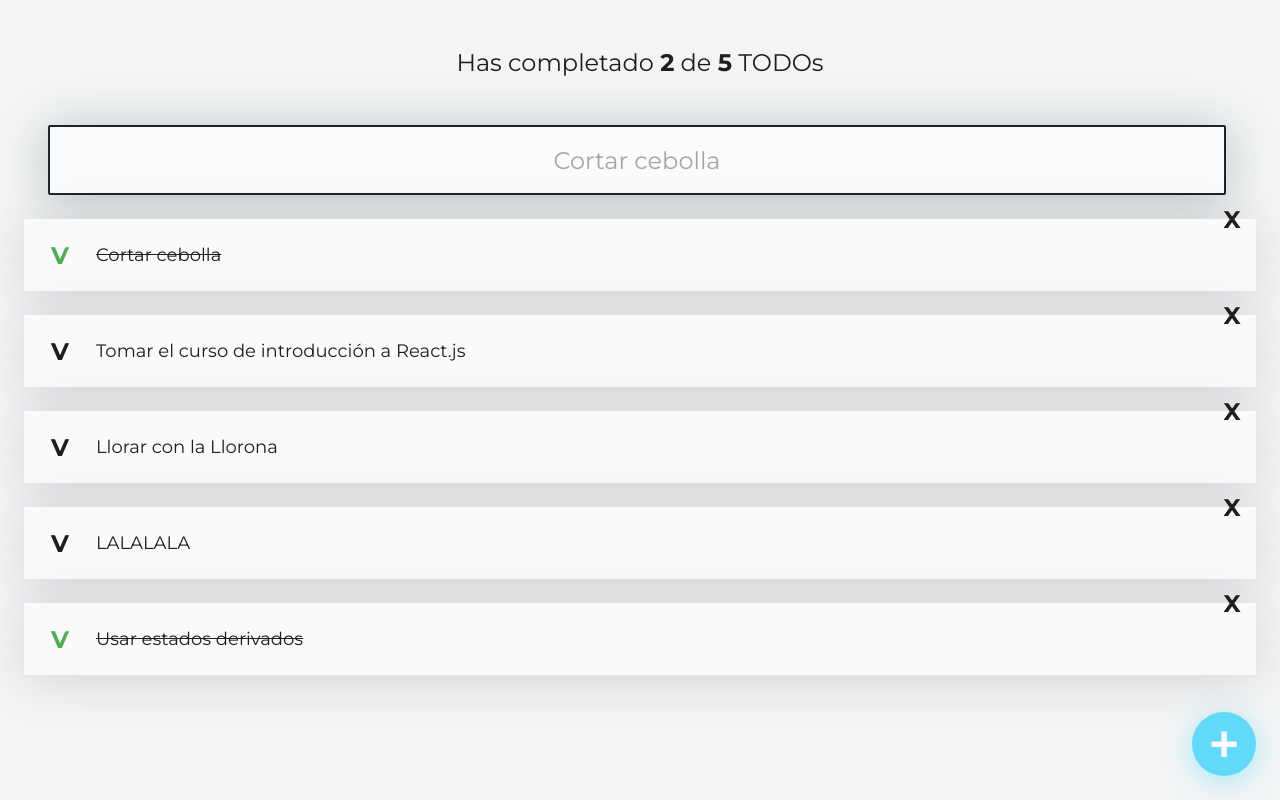
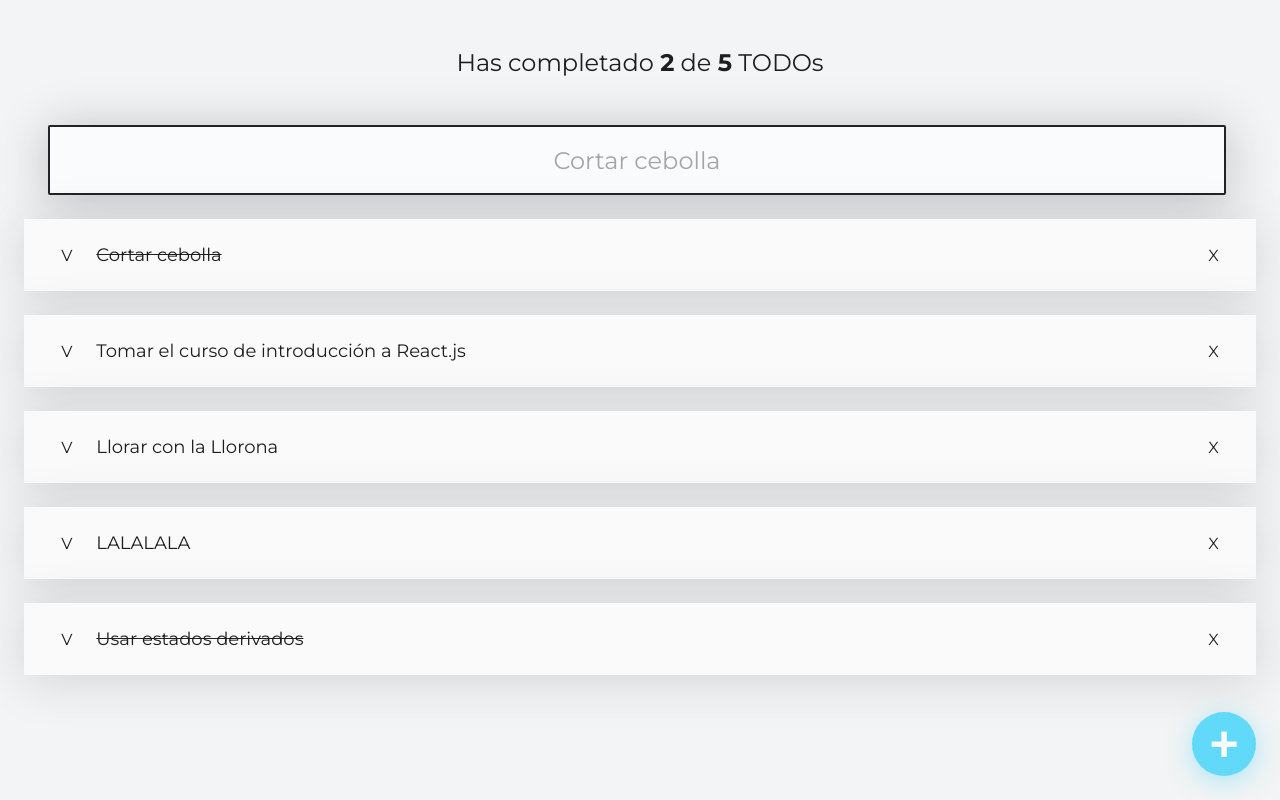
Before and after one commit to KleberL/TODOMachine, a React (Create React App) app: page / in a window 1280 px wide. Built offline with nearby package versions, Linux system fonts and the light colour scheme.

Commit message:
React Icons 01

```diff
--- /dev/null
+++ b/src/CompleteIcon.js
@@ -0,0 +1,7 @@
+import React from "react";
+
+function CompleteIcon(){
+    return 'V';
+}
+
+export { CompleteIcon}
--- /dev/null
+++ b/src/DeleteIcon.js
@@ -0,0 +1,7 @@
+import React from "react";
+
+function DeleteIcon(){
+    return 'X';
+}
+
+export { DeleteIcon}
--- a/src/TodoItem.js
+++ b/src/TodoItem.js
@@ -1,23 +1,27 @@
+import {CompleteIcon} from './CompleteIcon';
+import {DeleteIcon} from './DeleteIcon';
 import './TodoItem.css';
 
 function TodoItem(props){
     return(
       <li className='TodoItem'>
-        <span
+        <CompleteIcon/>
+        {/* <span
           className={`Icon Icon-check ${props.completed && 'Icon-check--active'}`}
           onClick={props.onComplete}
         >
           V
-        </span>
+        </span> */}
         <p className={`TodoItem-p ${props.completed && 'TodoItem-p--complete'}`}>
           {props.text}
         </p>
-        <span
+        <DeleteIcon />
+        {/* <span
           className='Icon Icon-delete'
           onClick={props.onDelete}
         >
           X
-        </span>
+        </span> */}
       </li>
     );
   };
```
